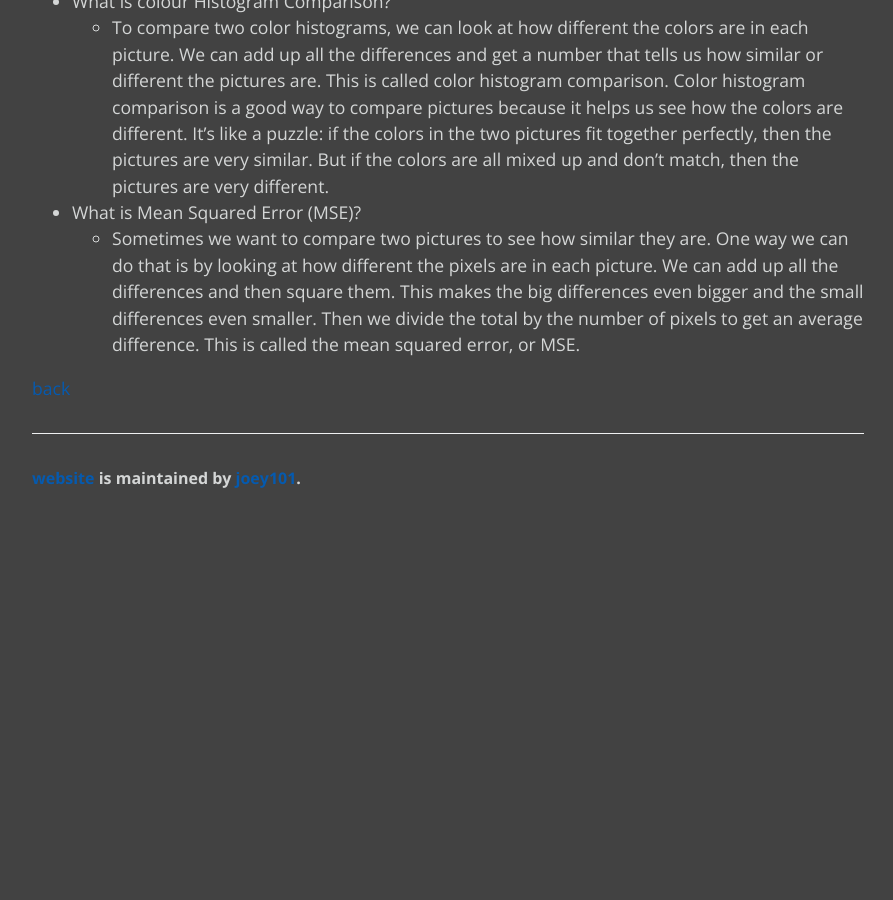
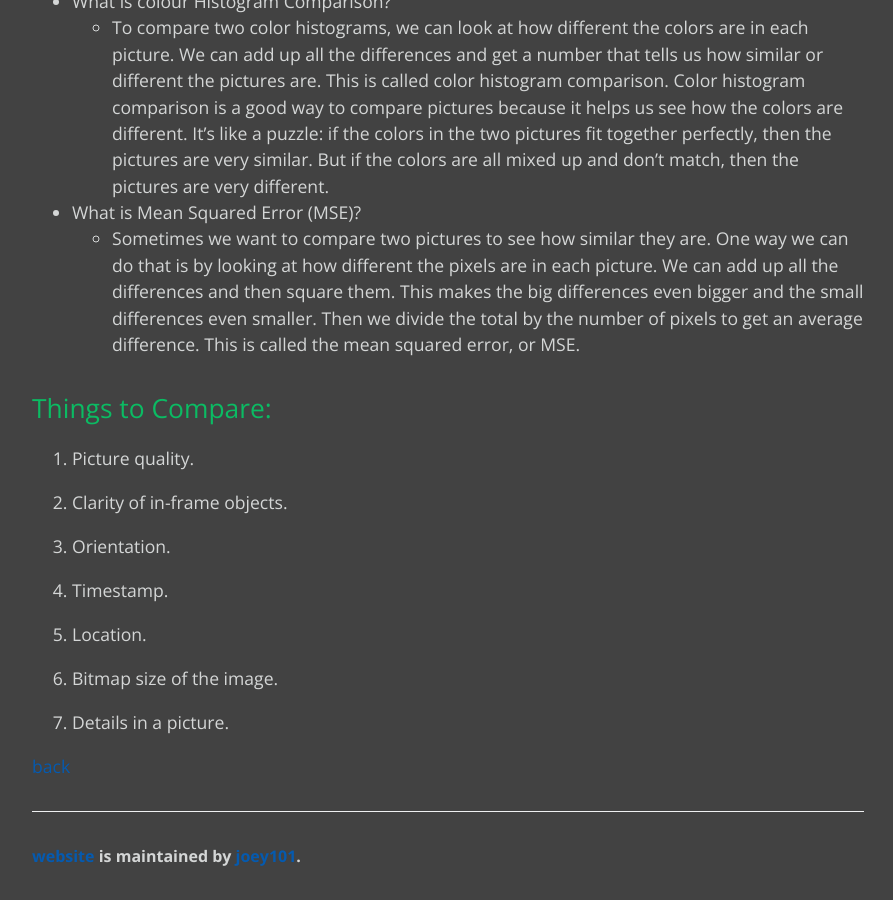
Before and after one commit to joey101/website, a Jekyll site: the page built from Blogs/object_detection.md, in a window 1280 px wide and 900 px high, scrolled down 1360 px. Shown: the whole window, without its empty margins (192-1085 px from the left). Built offline with Jekyll 4.4.1, drawn with Linux system fonts in a browser that asks for light colours; our own code applies the rules of GitHub Pages for plain Markdown files; before the commit the page ends 1882 px from its top, so only the background shows below that.

Commit message:
blogging

```diff
--- a/Blogs/object_detection.md
+++ b/Blogs/object_detection.md
@@ -22,4 +22,19 @@ within an image.
 - What is Mean Squared Error (MSE)?
     - Sometimes we want to compare two pictures to see how similar they are. One way we can do that is by looking at how different the pixels are in each picture. We can add up all the differences and then square them. This makes the big differences even bigger and the small differences even smaller. Then we divide the total by the number of pixels to get an average difference. This is called the mean squared error, or MSE.
 
+## Things to Compare:
+1. Picture quality.
+
+2. Clarity of in-frame objects.
+
+3. Orientation.
+
+4. Timestamp.
+
+5. Location.
+
+6. Bitmap size of the image.
+
+7. Details in a picture.
+
 [back](../projects/object_detection.html)
```
